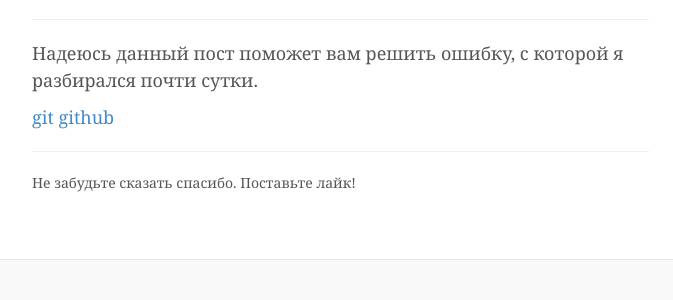
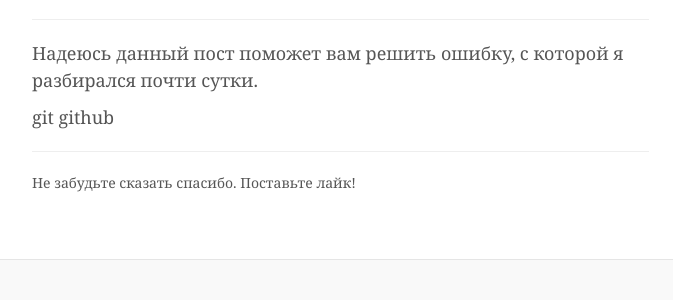
Before and after one commit to htmlblog/htmlblog.github.io, a Jekyll site: the page built from _posts/2017-03-27-permission-to-denied-to-git-error-403.md, in a window 1280 px wide. Shown: the part 3804-4104 px from the top of the page, without its empty margins (138-811 px from the left). Built offline with Jekyll 4.4.1, drawn with Linux system fonts in a browser that asks for light colours; comment, search, counter and statistics services are not loaded.

Commit message:
Update post.html

```diff
--- a/_layouts/post.html
+++ b/_layouts/post.html
@@ -8,7 +8,7 @@ layout: default
     {{ content }}
 	<div class="blog-post-tags">
 	  {% for tags in page.tags %}
-	    <a>{{ tags }}</a>
+	    <span>{{ tags }}</span>
 	  {% endfor %}
 	</div>
     <hr>
```
